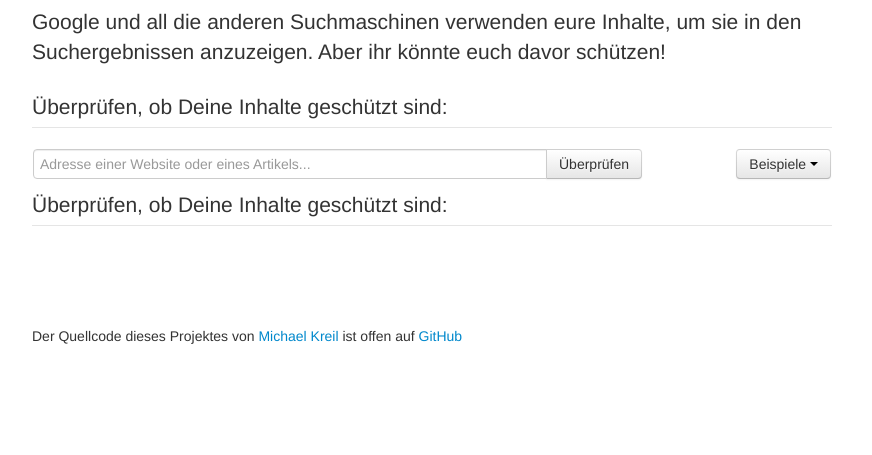
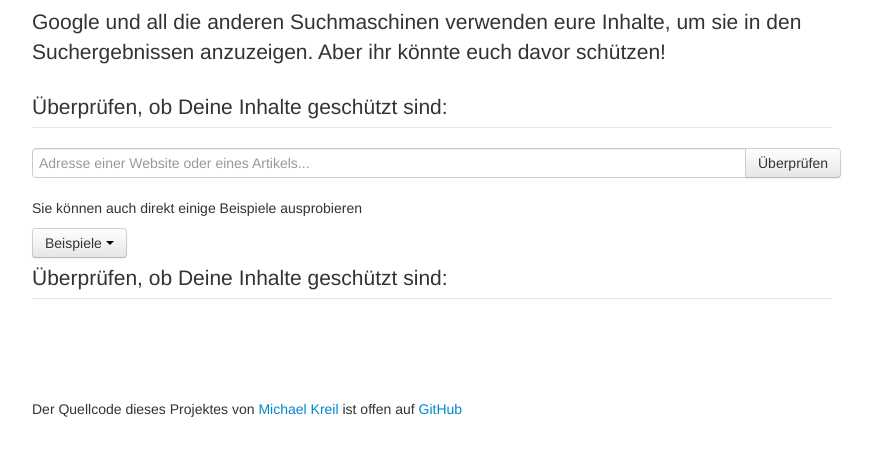
Before and after one commit to opendatacity/lsr, a plain HTML site: page client/index.html in a window 1280 px wide. Shown: the part 203-658 px from the top of the page, without its empty margins (208-1080 px from the left). Drawn offline with Linux system fonts and the light colour scheme.

Commit message:
other layout and result-div

```diff
--- a/client/index.html
+++ b/client/index.html
@@ -12,25 +12,22 @@
 		<p class="lead">Google und all die anderen Suchmaschinen verwenden eure Inhalte, um sie in den Suchergebnissen anzuzeigen. Aber ihr könnte euch davor schützen!</p>
 
 		<legend>Überprüfen, ob Deine Inhalte geschützt sind:</legend>
-		<table style="width:100%">
-			<tr>
-				<td style="vertical-align:top; text-align:left">
+		<form id="checkForm" />
 			<div class="input-append">
-						<input style="width:500px" id="appendedInputButton" type="text" placeholder="Adresse einer Website oder eines Artikels...">
+				<input style="width:700px" id="urlInput" type="text" placeholder="Adresse einer Website oder eines Artikels...">
 				<button class="btn" type="button">Überprüfen</button>
 			</div>
-				</td>
-				<td style="vertical-align:top; text-align:right">
+		</form>
+		<p>Sie können auch direkt einige Beispiele ausprobieren</p>
+		<div class="btn-group">
 			<a class="btn dropdown-toggle" data-toggle="dropdown" href="#">Beispiele <span class="caret"></span></a>
-					<ul class="dropdown-menu">
+			<ul class="dropdown-menu" style="text-align:left">
 				<li><a href="#http://www.abendblatt.de/kultur-live/article1045324/Das-Copyright-ist-der-Copypreis-der-Zukunft.html">Hamburger Abendblatt</a></li>
 				<li><a href="#http://www.handelsblatt.com/unternehmen/it-medien/medienbranche-springer-chef-pocht-auf-online-gema-fuer-verlage/3562678.html">Handelsblatt</a></li>
 				<li><a href="#http://www.heise.de/ct/artikel/Kulturkampf-1049862.html">Heise</a></li>
 				<li><a href="#http://www.welt.de/print/welt_kompakt/webwelt/article111840925/Springer-Vorstandschef-greift-Google-an.html">DIE WELT</a></li>
 			</ul>
-				</td>
-			</tr>
-		</table>
+		</div>
 		<div id="result">
 		</div>
 		<legend>Überprüfen, ob Deine Inhalte geschützt sind:</legend>
```
Lines whose indentation alone changed are shown as unchanged.
